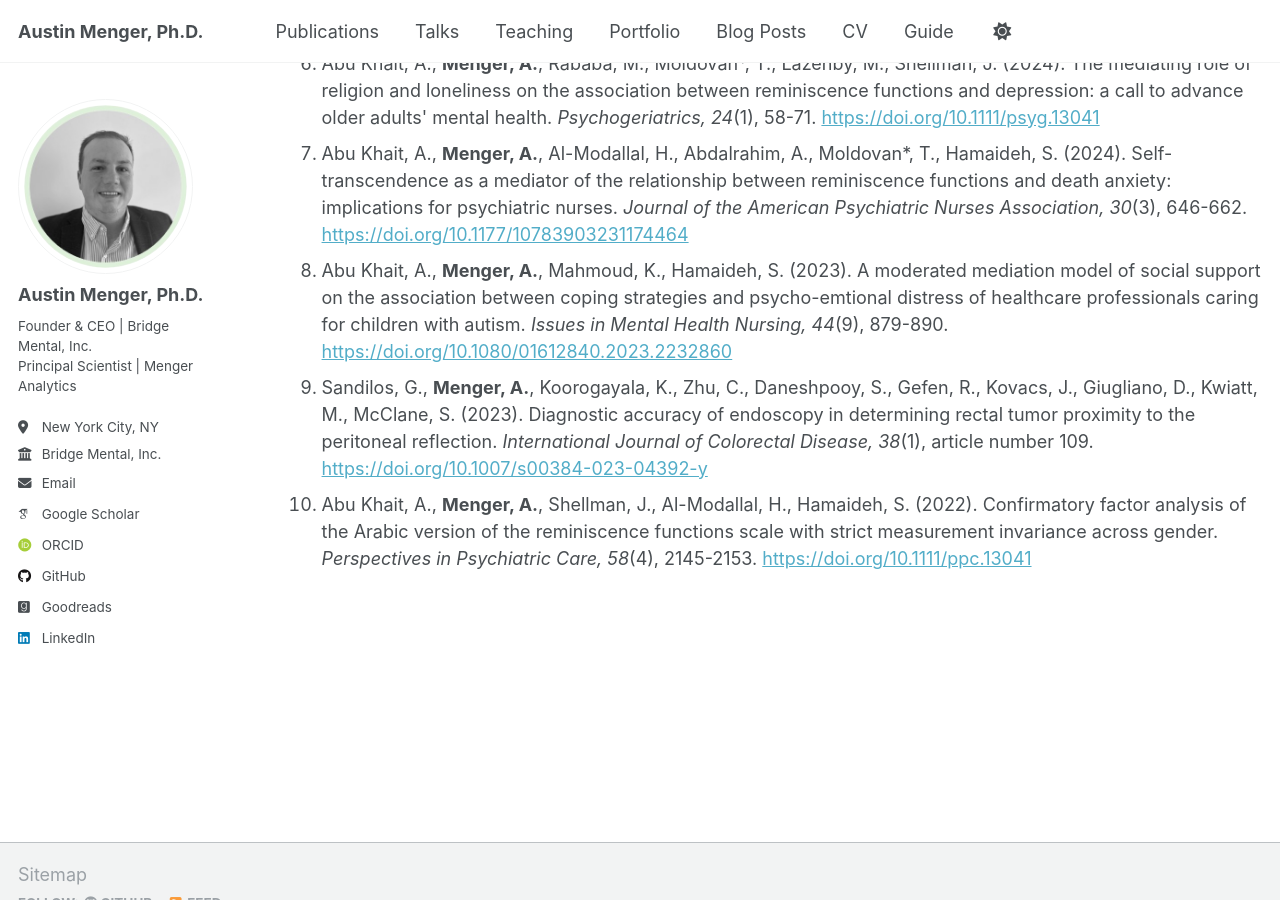
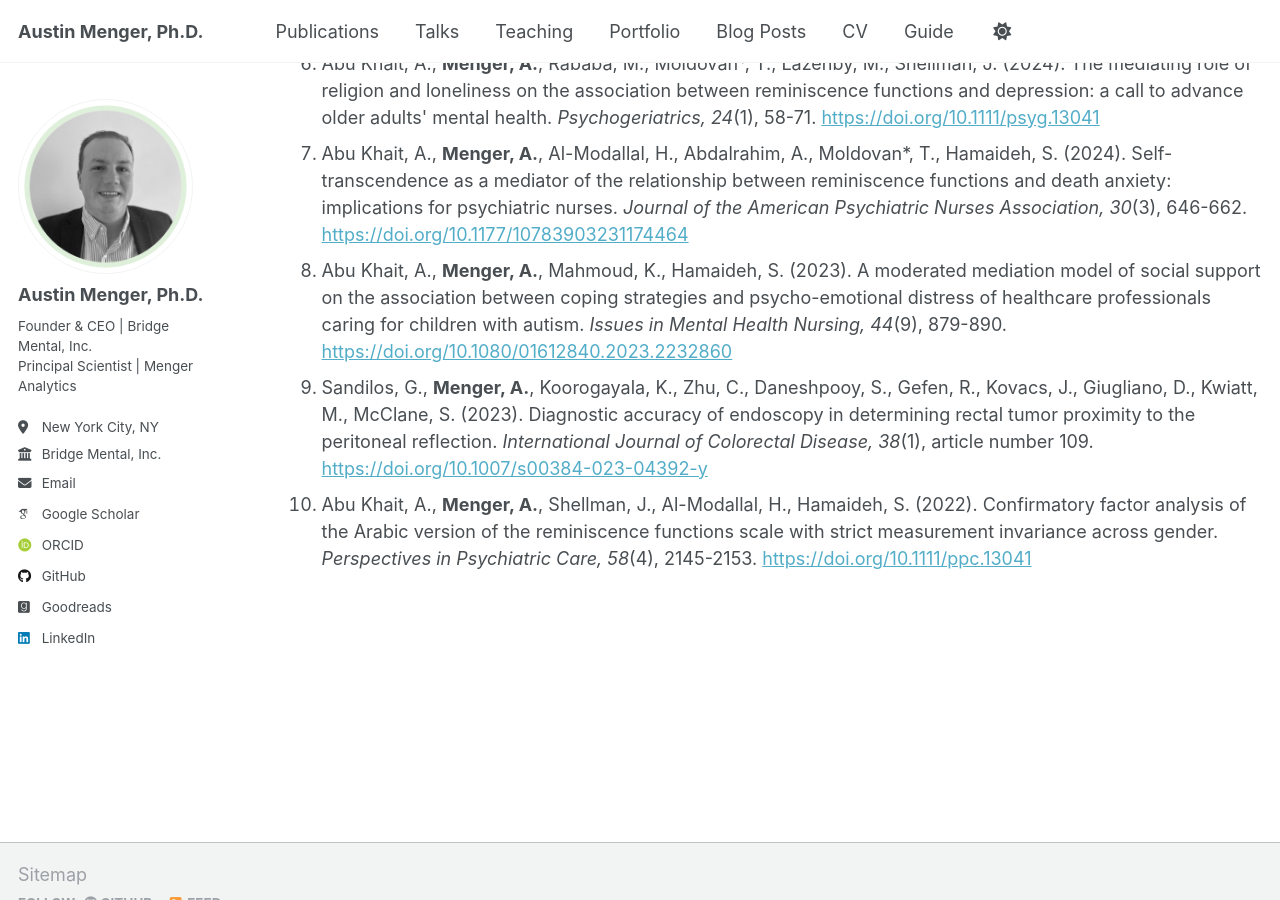
Before and after one commit to austinmenger/austinmenger.github.io, a Jekyll site: the page built from _pages/publications.html, in a window 1280 px wide and 900 px high, scrolled down 796 px. Built offline with Jekyll 4.4.1, drawn with Linux system fonts in a browser that asks for light colours; some web fonts are replaced.

Commit message:
Update publications.html

```diff
--- a/_pages/publications.html
+++ b/_pages/publications.html
@@ -27,7 +27,7 @@ author_profile: true
   <li><strong> Menger, A.</strong>, Sheikh, M.T., Chen, M-H. (2024). Bayesian modeling of survival data in the presence of competing risks with cure fractions and masked causes.<em> Sankhya A, 86-A</em>, S199-S227. <a href="https://doi.org/10.1007/s13171-023-00335-5">https://doi.org/10.1007/s13171-023-00335-5</a></li>
   <li>Abu Khait, A., <strong> Menger, A.</strong>, Rababa, M., Moldovan*, T., Lazenby, M., Shellman, J. (2024). The mediating role of religion and loneliness on the association between reminiscence functions and depression: a call to advance older adults' mental health.<em> Psychogeriatrics, 24</em>(1), 58-71. <a href="https://doi.org/10.1111/psyg.13041">https://doi.org/10.1111/psyg.13041</a></li>
   <li>Abu Khait, A., <strong> Menger, A.</strong>, Al-Modallal, H., Abdalrahim, A., Moldovan*, T., Hamaideh, S. (2024). Self-transcendence as a mediator of the relationship between reminiscence functions and death anxiety: implications for psychiatric nurses.<em> Journal of the American Psychiatric Nurses Association, 30</em>(3), 646-662. <a href="https://doi.org/10.1177/10783903231174464">https://doi.org/10.1177/10783903231174464</a></li>
-  <li>Abu Khait, A., <strong> Menger, A.</strong>, Mahmoud, K., Hamaideh, S. (2023). A moderated mediation model of social support on the association between coping strategies and psycho-emtional distress of healthcare professionals caring for children with autism.<em> Issues in Mental Health Nursing, 44</em>(9), 879-890. <a href="https://doi.org/10.1080/01612840.2023.2232860">https://doi.org/10.1080/01612840.2023.2232860</a></li>
+  <li>Abu Khait, A., <strong> Menger, A.</strong>, Mahmoud, K., Hamaideh, S. (2023). A moderated mediation model of social support on the association between coping strategies and psycho-emotional distress of healthcare professionals caring for children with autism.<em> Issues in Mental Health Nursing, 44</em>(9), 879-890. <a href="https://doi.org/10.1080/01612840.2023.2232860">https://doi.org/10.1080/01612840.2023.2232860</a></li>
   <li>Sandilos, G., <strong> Menger, A.</strong>, Koorogayala, K., Zhu, C., Daneshpooy, S., Gefen, R., Kovacs, J., Giugliano, D., Kwiatt, M., McClane, S. (2023). Diagnostic accuracy of endoscopy in determining rectal tumor proximity to the peritoneal reflection.<em> International Journal of Colorectal Disease, 38</em>(1), article number 109. <a href="https://doi.org/10.1007/s00384-023-04392-y">https://doi.org/10.1007/s00384-023-04392-y</a></li>
   <li>Abu Khait, A., <strong> Menger, A.</strong>, Shellman, J., Al-Modallal, H., Hamaideh, S. (2022). Confirmatory factor analysis of the Arabic version of the reminiscence functions scale with strict measurement invariance across gender.<em> Perspectives in Psychiatric Care, 58</em>(4), 2145-2153. <a href="https://doi.org/10.1111/ppc.13041">https://doi.org/10.1111/ppc.13041</a></li>
   <!-- <li>Abu Khait, A., <strong> Menger, A.</strong>, Al-Hammouri, M., ALhamdan, A., Issa, E., Rayapureddy*, H., Hamaideh, S. (2025). The relationship between insomnia and depressive symptoms in a sample of patients with schizophrenia: do psychotic symptoms play  mediating role?.<em> Journal of Psychiatric and Mental Health Nursing</em>, Advance online publication. <a href="https://doi.org/10.1111/jpm.13175">https://doi.org/10.1111/jpm.13175</a></li>
```
